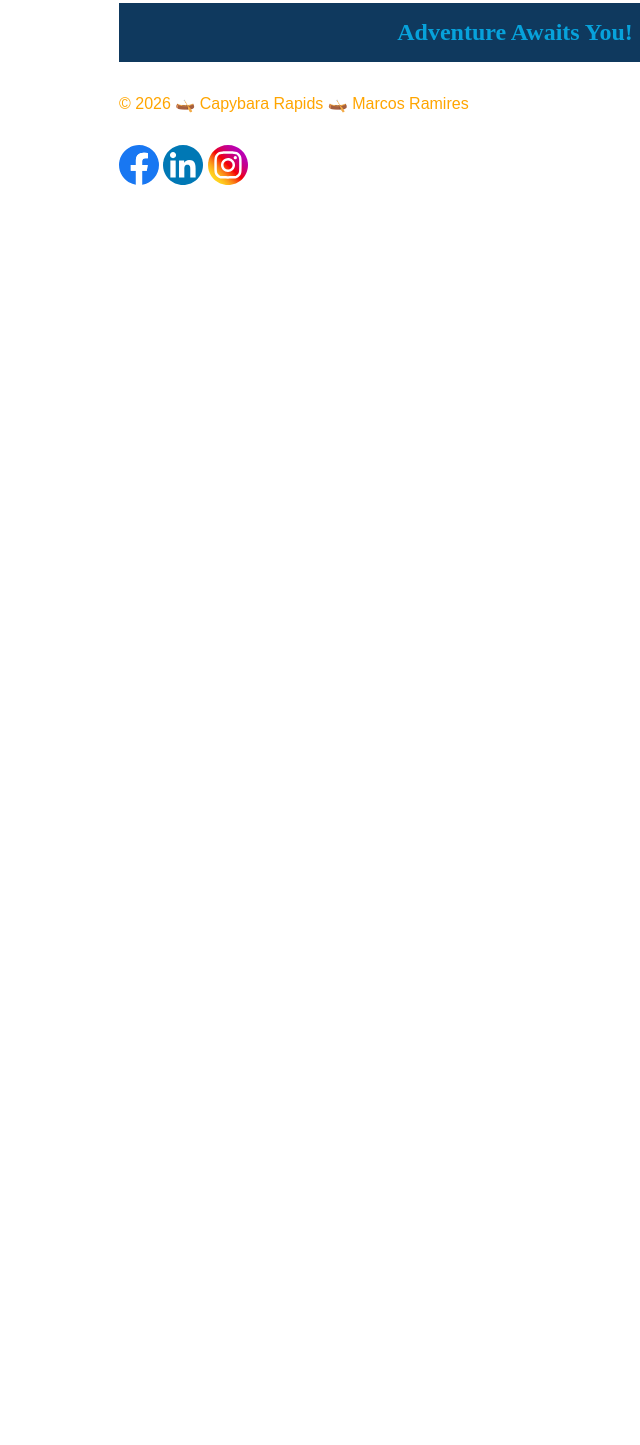
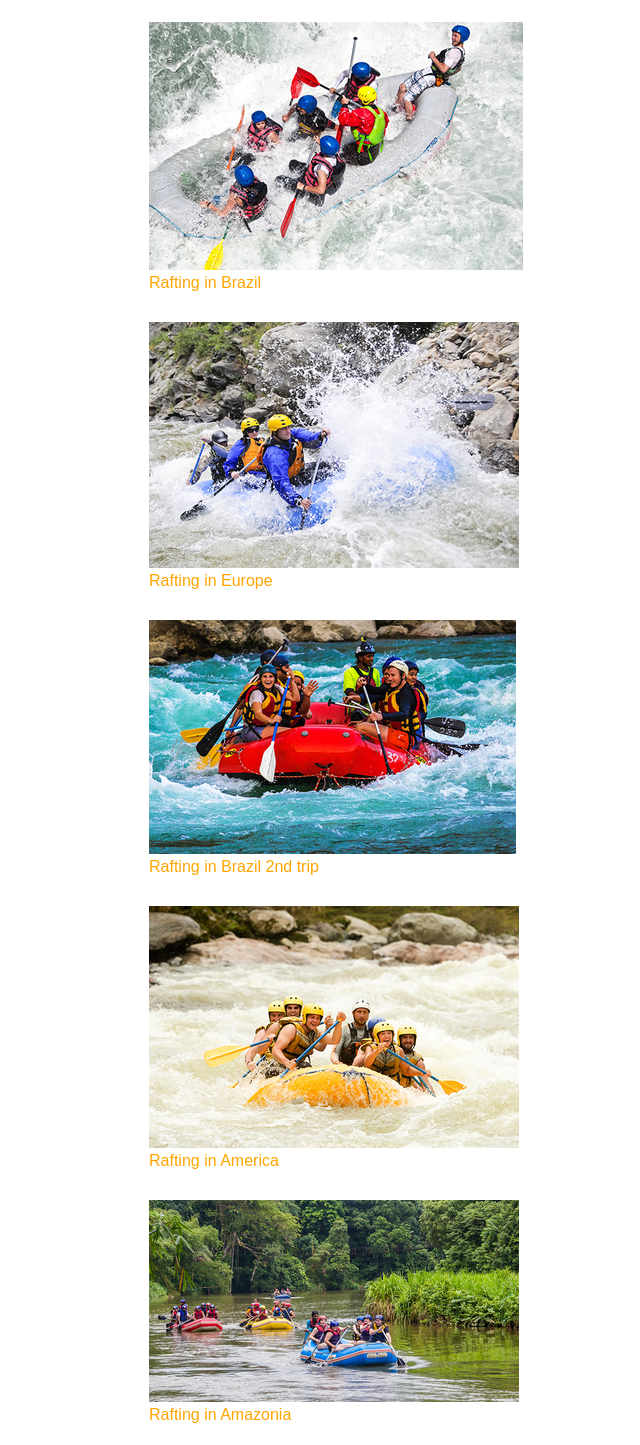
Before and after one commit to neomoon007/wdd130, a plain HTML site: page wwr/about.html in a window 1280 px wide. Shown: the part 855-2300 px from the top of the page, without its empty margins (125-765 px from the left). Before the commit the page ends 1068 px from the top, so only its background shows below. Drawn offline with Linux system fonts and the light colour scheme.

Commit message:
updating about page on rafting website

```diff
--- a/wwr/about.html
+++ b/wwr/about.html
@@ -36,6 +36,26 @@
         </section>
         <section>
             <h2>Adventure Awaits You!</h2>
+            <figure>
+                <img src="images/figure01.png" alt="figure image here">
+                <figcaption>Rafting in Brazil</figcaption>
+            </figure>
+            <figure>
+                <img src="images/figure02.png" alt="figure image here">
+                <figcaption>Rafting in Europe</figcaption>
+            </figure>
+            <figure>
+                <img src="images/figure03.png" alt="figure image here">
+                <figcaption>Rafting in Brazil 2nd trip</figcaption>
+            </figure>
+            <figure>
+                <img src="images/figure04.png" alt="figure image here">
+                <figcaption>Rafting in America</figcaption>
+            </figure>
+            <figure>
+                <img src="images/figure05.png" alt="figure image here">
+                <figcaption>Rafting in Amazonia</figcaption>
+            </figure>
         </section>
     </main>
     <footer>
--- a/wwr/styles/rafting.css
+++ b/wwr/styles/rafting.css
@@ -1,6 +1,6 @@
 :root {
     --primary-color: #0f395e;
-    --secondary-color: #07a2db;
+    --secondary-color: #08B7F7;
     --accent1-color: #FFA500;
     --accent2-color: #2A9DD8;
     --heading-font: "Times New Roman", "Georgia", serif;
@@ -16,6 +16,8 @@
 header {
     background-color: #fff;
     color: var(--accent2-color);
+    display: grid;
+    grid-template-columns: auto 1fr;
 }
 
 body {
@@ -65,7 +67,7 @@ article {
     text-align: center;
     opacity: 0.9;
     background-color: var(--accent2-color);
-    color: #fff;
+    color: #141414;
 }
 
 .hero article {
@@ -75,7 +77,7 @@ article {
     text-align: left;
     opacity: 0.8;
     background-color: var(--accent1-color);
-    color: #fff;
+    color: #141414;
     top: 380px;
     left: 50%;
     translate: -50% -50%;
@@ -102,3 +104,7 @@ footer img {
 header img {
     width: 125px;
 }
+
+figure {
+    margin: 30px;
+}
```
Also changed, not shown: index.html (+1 -1 lines), wwr/images/figure01.png (added), wwr/images/figure02.png (added), wwr/images/figure03.png (added), wwr/images/figure04.png (added), wwr/images/figure05.png (added).
